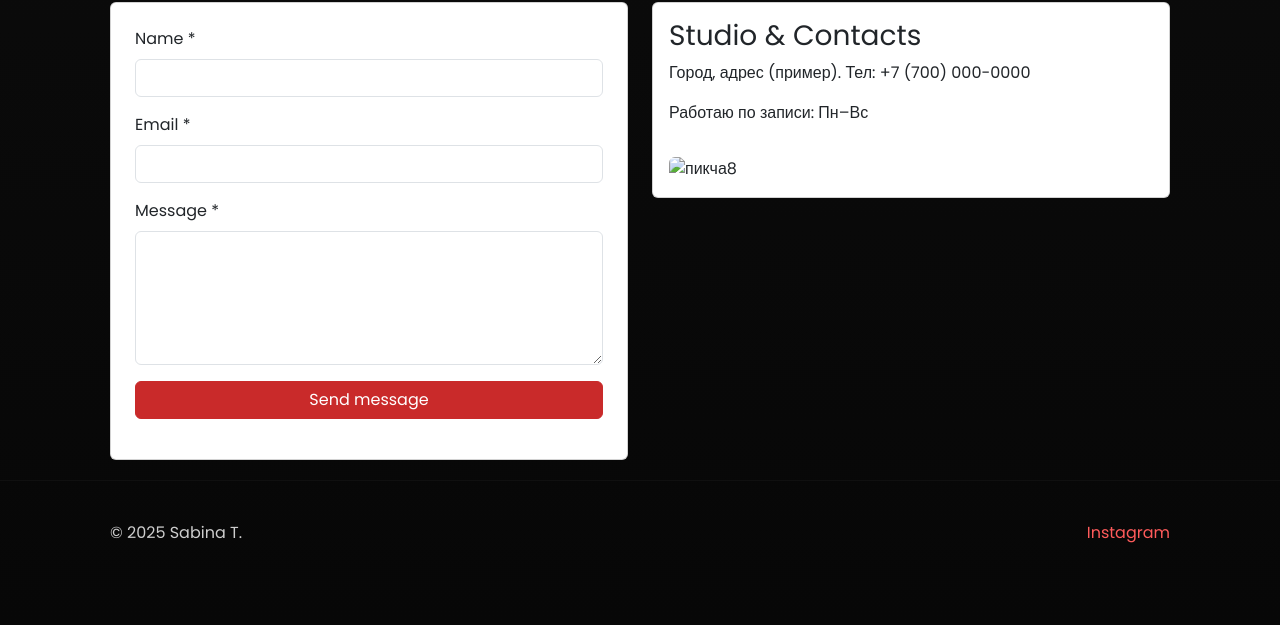
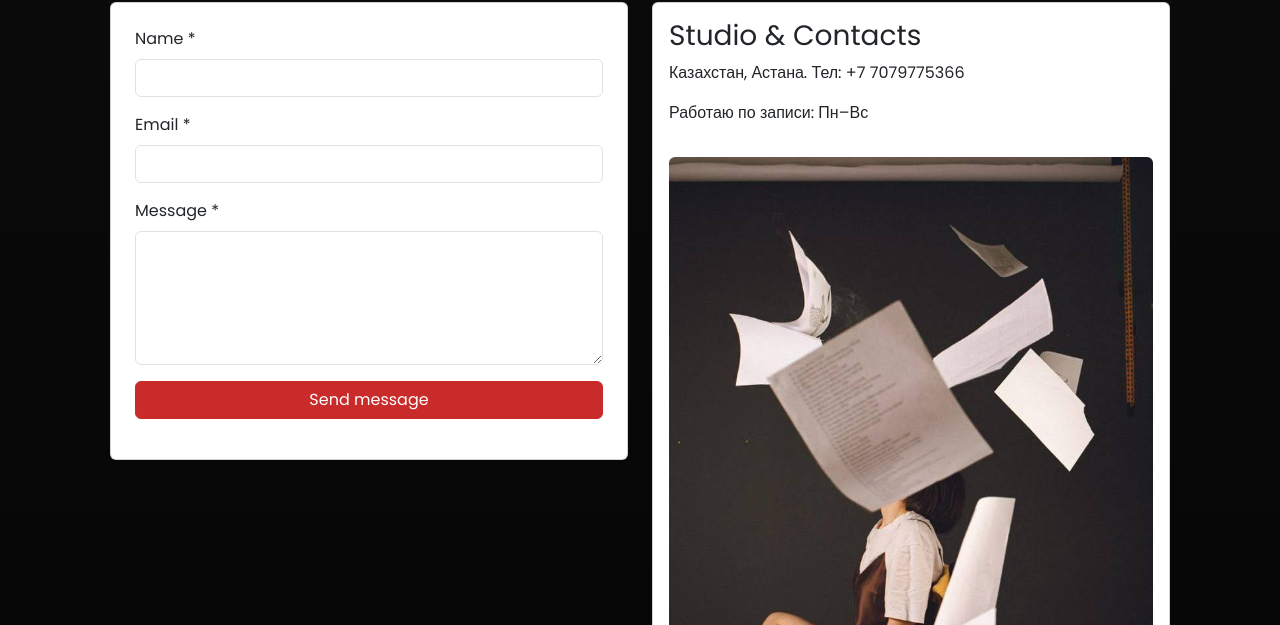
Before and after one commit to ssshhhinnn/portfolio7, a plain HTML site: page contact.html in a window 1280 px wide. Shown: the part 175-800 px from the top of the page. Drawn offline with nearby package versions, Linux system fonts and the light colour scheme; files that its build step writes are made by us from their sources; files whose address does not match are found by name.

Commit message:
Update contact.html

```diff
--- a/contact.html
+++ b/contact.html
@@ -55,9 +55,9 @@
       <div class="col-md-6">
         <div class="card p-3">
           <h3>Studio & Contacts</h3>
-          <p>Город, адрес (пример). Тел: +7 (700) 000-0000</p>
+          <p>Казахстан, Астана. Тел: +7 7079775366</p>
           <p>Работаю по записи: Пн–Вс</p>
-          <img loading="lazy" src="images/пикча8.jpg" alt="пикча8" class="img-fluid rounded mt-3">
+          <img loading="lazy" src="пикча5.jpeg" alt="пикча5" class="img-fluid rounded mt-3">
         </div>
       </div>
     </div>
```
